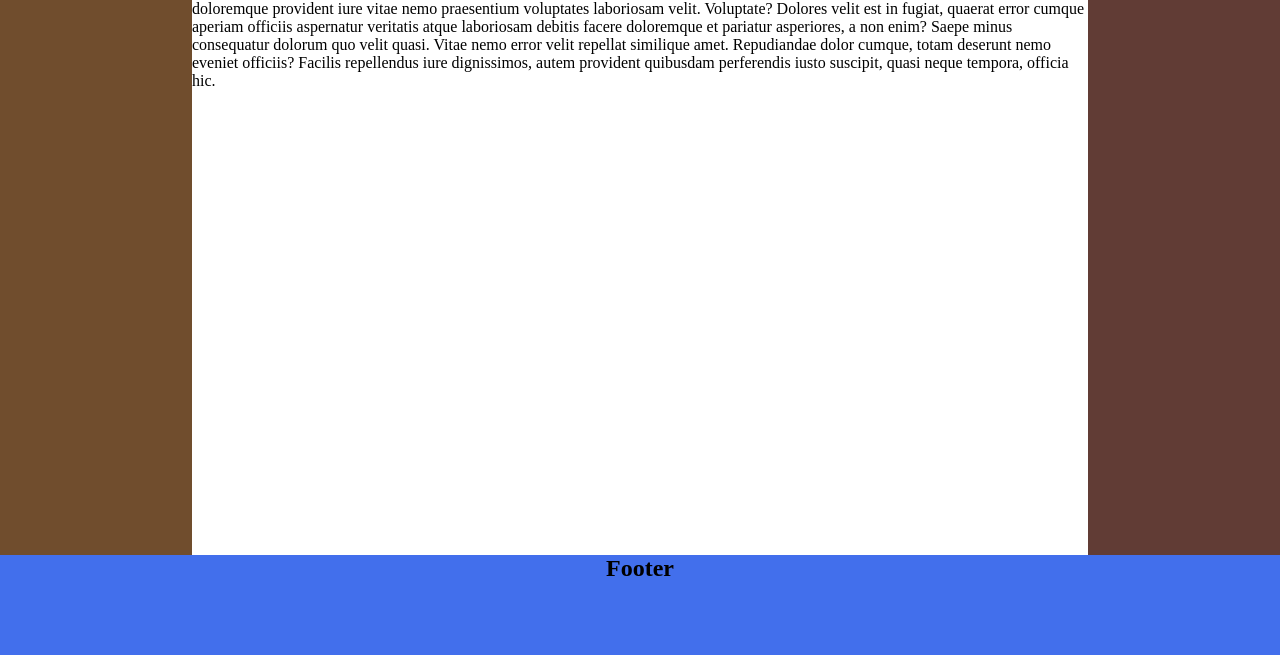
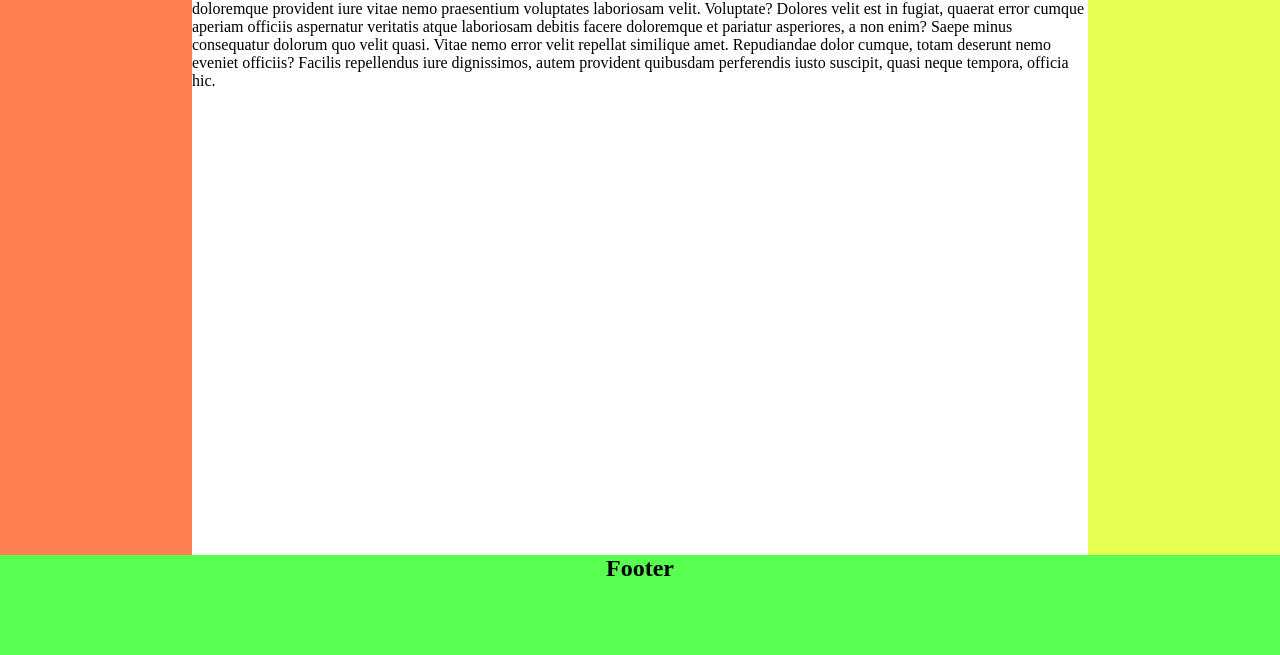
Before and after one commit to Steiner87/graal-float, a plain HTML site: page index.html in a window 1280 px wide. Shown: the part 145-800 px from the top of the page. Drawn offline with Linux system fonts and the light colour scheme.

Commit message:
second commit

```diff
--- a/index.html
+++ b/index.html
@@ -10,30 +10,30 @@
 </head>
 
 <body>
-    <div class="wrapper">
     <header>
         <h2>Header</h2>
     </header>
-        <main>
+    <div class="wrapper">
         <nav>
             <h2>Navigation</h2>
         </nav>
-            <div class="content">
+        <main>
             <h2>Main</h2>
-                <p>Lorem ipsum, dolor sit amet consectetur adipisicing elit. Explicabo modi suscipit magnam assumenda quae atque a ex esse ut architecto, doloremque provident iure vitae nemo praesentium voluptates laboriosam velit. Voluptate? Dolores velit
-                    est in fugiat, quaerat error cumque aperiam officiis aspernatur veritatis atque laboriosam debitis facere doloremque et pariatur asperiores, a non enim? Saepe minus consequatur dolorum quo velit quasi. Vitae nemo error velit repellat
-                    similique amet. Repudiandae dolor cumque, totam deserunt nemo eveniet officiis? Facilis repellendus iure dignissimos, autem provident quibusdam perferendis iusto suscipit, quasi neque tempora, officia hic.</p>
-            </div>
+
+            <p>Lorem ipsum, dolor sit amet consectetur adipisicing elit. Explicabo modi suscipit magnam assumenda quae atque a ex esse ut architecto, doloremque provident iure vitae nemo praesentium voluptates laboriosam velit. Voluptate? Dolores velit est
+                in fugiat, quaerat error cumque aperiam officiis aspernatur veritatis atque laboriosam debitis facere doloremque et pariatur asperiores, a non enim? Saepe minus consequatur dolorum quo velit quasi. Vitae nemo error velit repellat similique
+                amet. Repudiandae dolor cumque, totam deserunt nemo eveniet officiis? Facilis repellendus iure dignissimos, autem provident quibusdam perferendis iusto suscipit, quasi neque tempora, officia hic.</p>
+        </main>
 
         <aside>
             <h2>Related links</h2>
         </aside>
-        </main>
-
+    </div>
     <footer>
         <h2>Footer</h2>
     </footer>
-    </div>
+
+
 </body>
 
 </html>
--- a/style.css
+++ b/style.css
@@ -12,88 +12,70 @@ body {
     height: 100%;
 }
 
-header {
-    height: 100px;
-    display: table-row;
-    background: rgb(120, 236, 66);
-    width: 100%;
+.wrapper {
+    height: calc(100% - 200px);
 }
 
-.wrapper {
-    height: 100%;
-    min-width: 100vw;
-    display: table;
-}
-
-.content {
-    display: table-cell;
-    min-width: 200px;
+nav {
+    background: coral;
+    height: 100px;
 }
 
 main {
-    display: table;
-    width: 100%;
-    height: 100%;
+    height: calc(100% - 200px);
 }
 
 aside {
-    display: table-cell;
-    background: rgb(97, 60, 53);
-    width: 12em;
-    height: 100%;
+    background: rgb(229, 255, 80);
+    height: 100px;
 }
 
-nav {
-    display: table-cell;
-    background: rgb(112, 77, 45);
-    width: 12em;
-    height: 100%;
+header {
+    background: rgb(92, 80, 255);
+    height: 100px;
 }
 
 footer {
-    display: table-row;
-    background: rgb(66, 111, 236);
+    margin-top: auto;
+    width: 100%;
+    background: rgb(86, 255, 80);
     height: 100px;
-    width: 100%;
 }
 
-@media (max-width:760px) {
-    header {
-        height: 100px;
-        display: table-row;
-        background: rgb(120, 236, 66);
-        width: 100%;
+@media (min-width:760px) {
+    html,
+    body {
+        height: 100%;
     }
     .wrapper {
-        height: 100%;
-        min-width: 100vw;
-        display: table;
+        height: calc(100% - 200px);
     }
-    .content {
-        display: table-row;
-        min-width: 200px;
+    nav {
+        float: left;
+        background: coral;
+        width: 12em;
+        min-height: 100%;
     }
     main {
-        display: table;
-        width: 100%;
-        height: 100%;
+        max-width: calc(100% - 24em);
+        margin-bottom: auto;
+        float: left;
     }
     aside {
-        display: table-row;
-        background: rgb(97, 60, 53);
+        float: right;
+        background: rgb(229, 255, 80);
         width: 12em;
-        height: 100px;
+        min-height: 100%;
     }
-    nav {
-        display: table-row;
-        background: rgb(112, 77, 45);
-        width: 12em;
+    header {
+        background: rgb(92, 80, 255);
         height: 100px;
     }
     footer {
-        display: table-row;
-        background: rgb(66, 111, 236);
+        margin-top: auto;
+        width: 100%;
+        clear: both;
+        background: rgb(86, 255, 80);
         height: 100px;
-        width: 100%;
     }
 }
```
Lines whose indentation alone changed are shown as unchanged.
